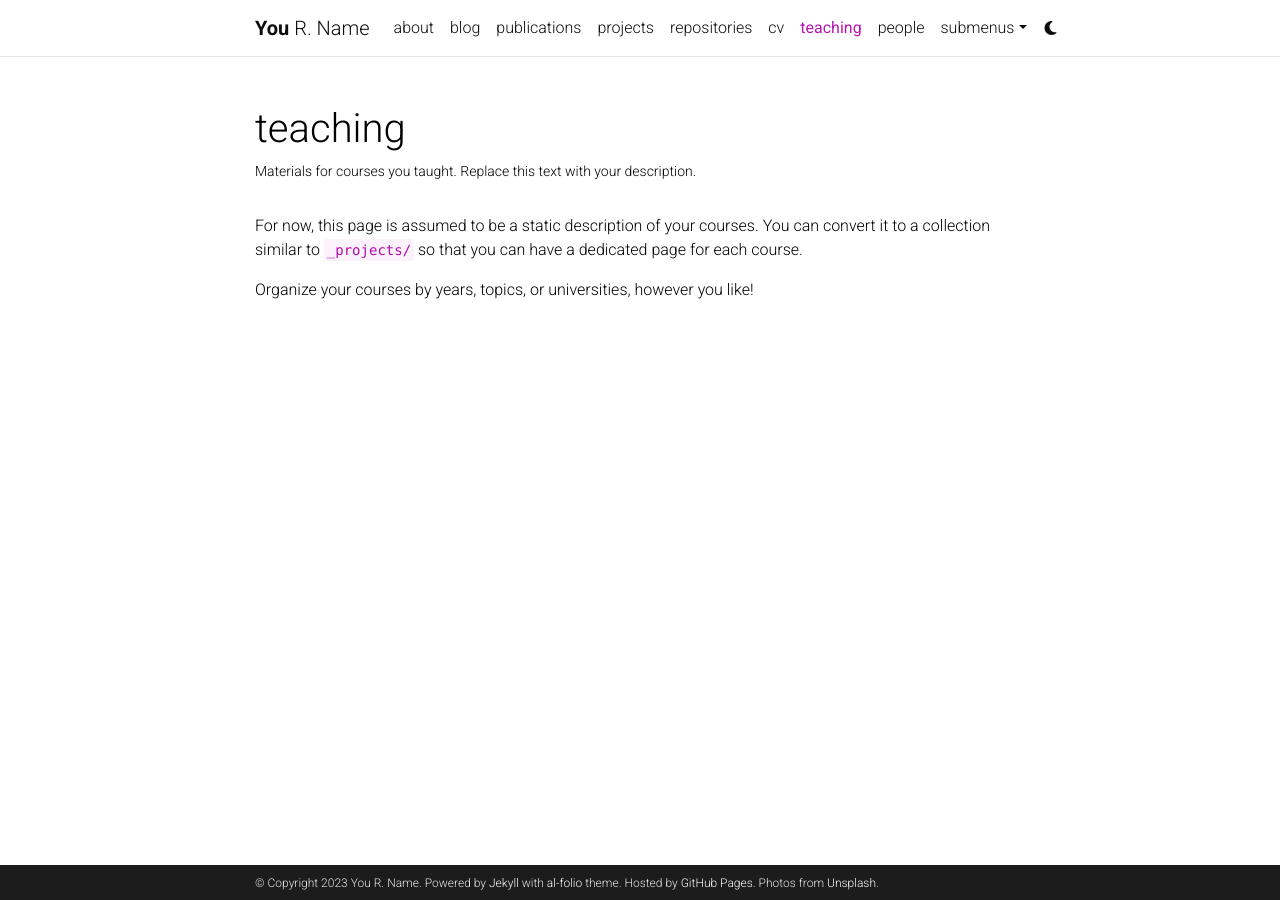
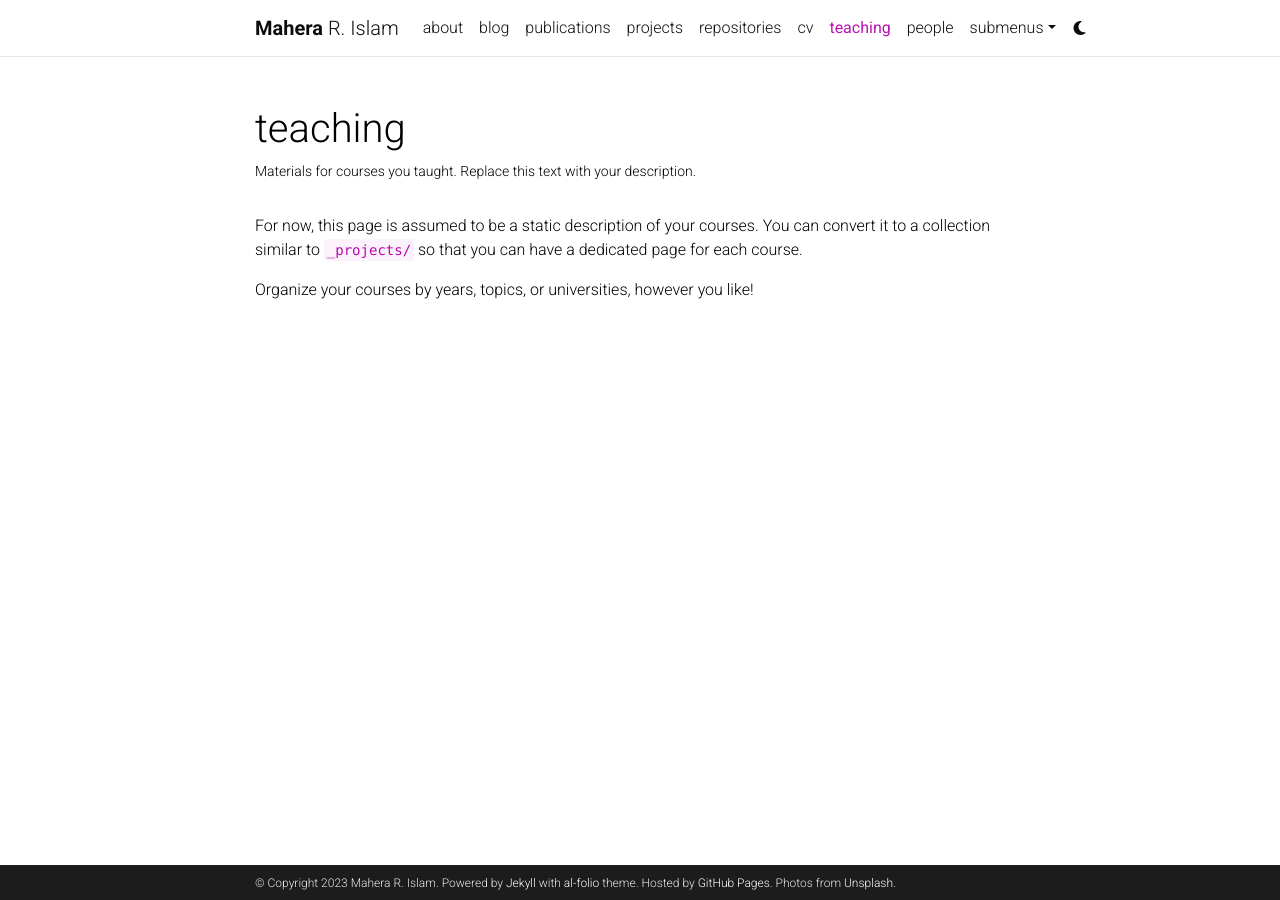
Before and after one commit to maheraislam11/maheraislam11.github.io, a Jekyll site: the page built from _pages/teaching.md, in a window 1280 px wide. Built offline with Jekyll 4.4.1, drawn with Linux system fonts in a browser that asks for light colours; comment, search, counter and statistics services are not loaded; a style sheet for code colours, icons or effects is not loaded.

Commit message:
Update _config.yml

```diff
--- a/_config.yml
+++ b/_config.yml
@@ -3,10 +3,10 @@
 # -----------------------------------------------------------------------------
 
 title: blank # the website title (if blank, full name will be used instead)
-first_name: You
+first_name: Mahera
 middle_name: R.
-last_name: Name
-email: you@example.com
+last_name: Islam
+email: maherarislam@gmail.com
 description: > # the ">" symbol means to ignore newlines until "footer_text:"
   A simple, whitespace theme for academics. Based on [*folio](https://github.com/bogoli/-folio) design.
 footer_text: >
@@ -18,8 +18,8 @@ keywords: jekyll, jekyll-theme, academic-website, portfolio-website  # add your
 lang: en # the language of your site (for example: en, fr, cn, ru, etc.)
 icon: ⚛️  # the emoji used as the favicon (alternatively, provide image name in /assets/img/)
 
-url: https://alshedivat.github.io # the base hostname & protocol for your site
-baseurl: /al-folio # the subpath of your site, e.g. /blog/. Leave blank for root
+url: https://maheraislam11.github.io # the base hostname & protocol for your site
+baseurl:  # the subpath of your site, e.g. /blog/. Leave blank for root
 last_updated: false # set to true if you want to display last updated in the footer
 impressum_path:  # set to path to include impressum link in the footer, use the same path as permalink in a page, helps to conform with EU GDPR
 
```
